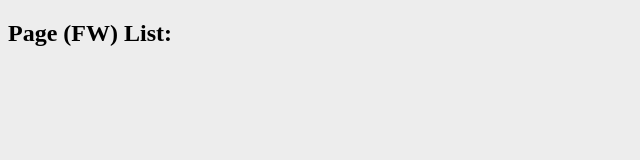
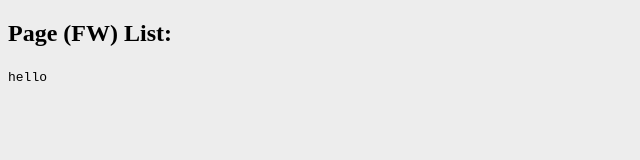
Before and after one commit to bilal-uforia/canvas-editor-bubble.io, a React (Vite) app: page / in a window 1280 px wide. Shown: the top 160 px of the page, without its empty margins (0-640 px from the left). Built offline with nearby package versions, Linux system fonts and the light colour scheme.

Commit message:
Updated App.jsx

```diff
--- a/src/App.jsx
+++ b/src/App.jsx
@@ -40,8 +40,6 @@ function App() {
                 const AwsUploads = response?.data?.response?.uploaded_content_list_custom_aws_urls;
                 console.log("Page List is : ", A_Page_List);
 
-            })();
-
                 //showing A_FW Pages
                 A_Page_List?.map(async (page_id, index) => {
                     const response = await axios.get(`/a_page(fw)/${page_id}`);
@@ -54,6 +52,8 @@ function App() {
                     const response = await axios.get(`/userawsuploads/${upload_id}`);
                     console.log(`Url ${index + 1} is: `, response?.data?.response?.url_to_use_text);
                 });
+
+            })();
 
         }
     }, [fileId])
@@ -70,7 +70,7 @@ function App() {
     return (
         <CanvasProvider>
             <div>
-                <ShowData title="Page (FW) List: " data={pageList}/>
+                <ShowData title="Page (FW) List: " data="hello"/>
                 {/*<Header/>*/}
                 {/*<CanvasRenderer/>*/}
                 {/*<Toolbar/>*/}
```
Lines whose indentation alone changed are shown as unchanged.
